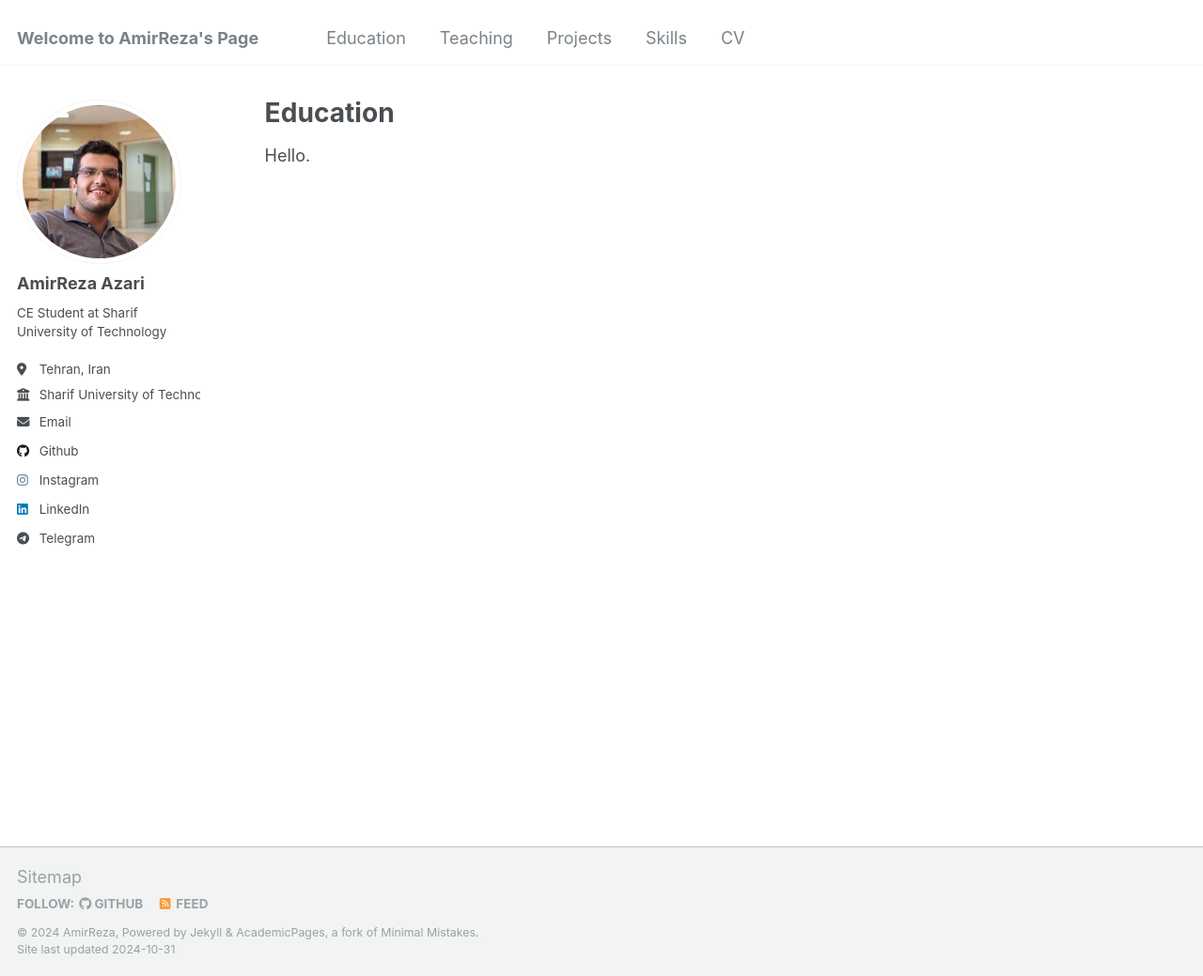
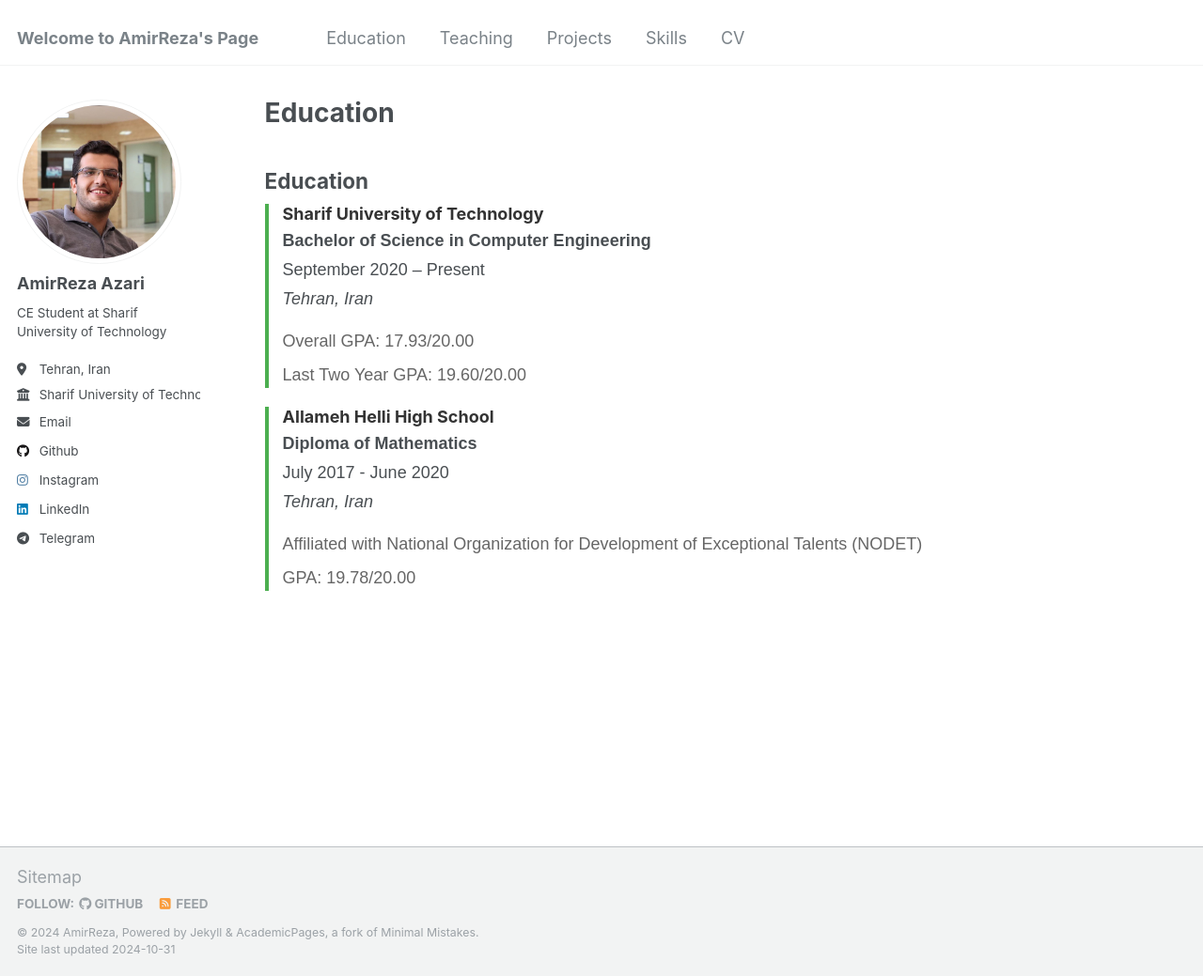
Before and after one commit to Amirreza81/Amirreza81.github.io, a Jekyll site: the page built from _pages/education.md, in a window 1280 px wide and 1039 px high. Shown: the whole window at 94% size. Built offline with Jekyll 4.4.1, drawn with Linux system fonts in a browser that asks for light colours.

Commit message:
start education section

```diff
--- a/_pages/education.md
+++ b/_pages/education.md
@@ -5,4 +5,55 @@ permalink: /education/
 author_profile: true
 ---
 
-Hello.
+## Education
+
+<div class="education-section">
+
+  <div class="edu-item">
+    <h3>Sharif University of Technology</h3>
+    <p><strong>Bachelor of Science in Computer Engineering</strong></p>
+    <p>September 2020 – Present</p>
+    <p><em>Tehran, Iran</em></p>
+    <ul>
+      <li>Overall GPA: 17.93/20.00</li>
+      <li>Last Two Year GPA: 19.60/20.00</li>
+    </ul>
+  </div>
+
+  <div class="edu-item">
+    <h3>Allameh Helli High School</h3>
+    <p><strong>Diploma of Mathematics</strong></p>
+    <p>July 2017 - June 2020</p>
+    <p><em>Tehran, Iran</em></p>
+    <ul>
+      <li>Affiliated with National Organization for Development of Exceptional Talents (NODET)</li>
+      <li>GPA: 19.78/20.00</li>
+    </ul>
+  </div>
+
+</div>
+
+<style>
+  .education-section {
+    font-family: Arial, sans-serif;
+  }
+  .edu-item {
+    border-left: 4px solid #4CAF50;
+    padding-left: 15px;
+    margin-bottom: 20px;
+  }
+  .edu-item h3 {
+    margin: 0;
+    color: #333;
+  }
+  .edu-item p {
+    margin: 4px 0;
+  }
+  .edu-item ul {
+    list-style-type: none;
+    padding: 0;
+  }
+  .edu-item li {
+    color: #666;
+  }
+</style>
```
